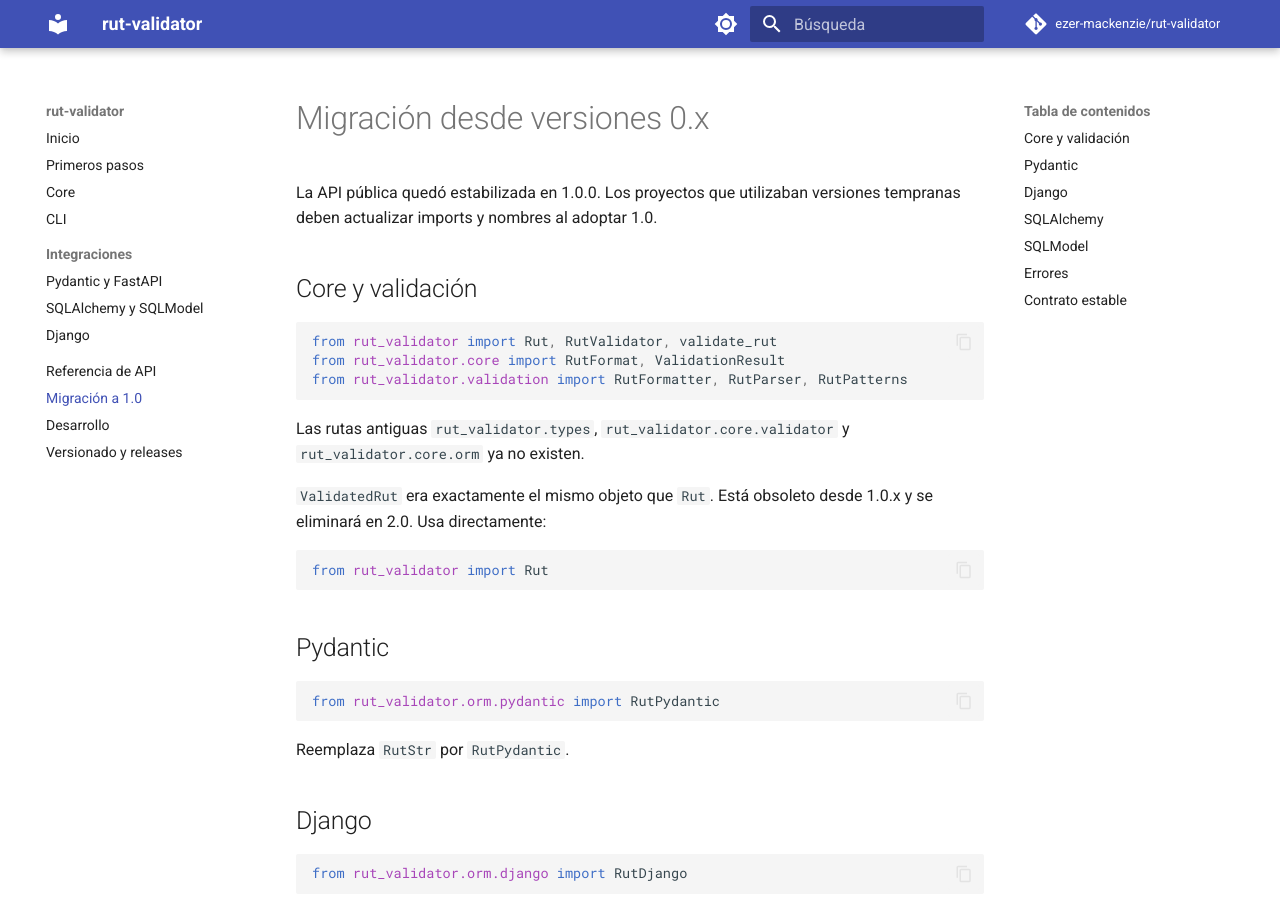
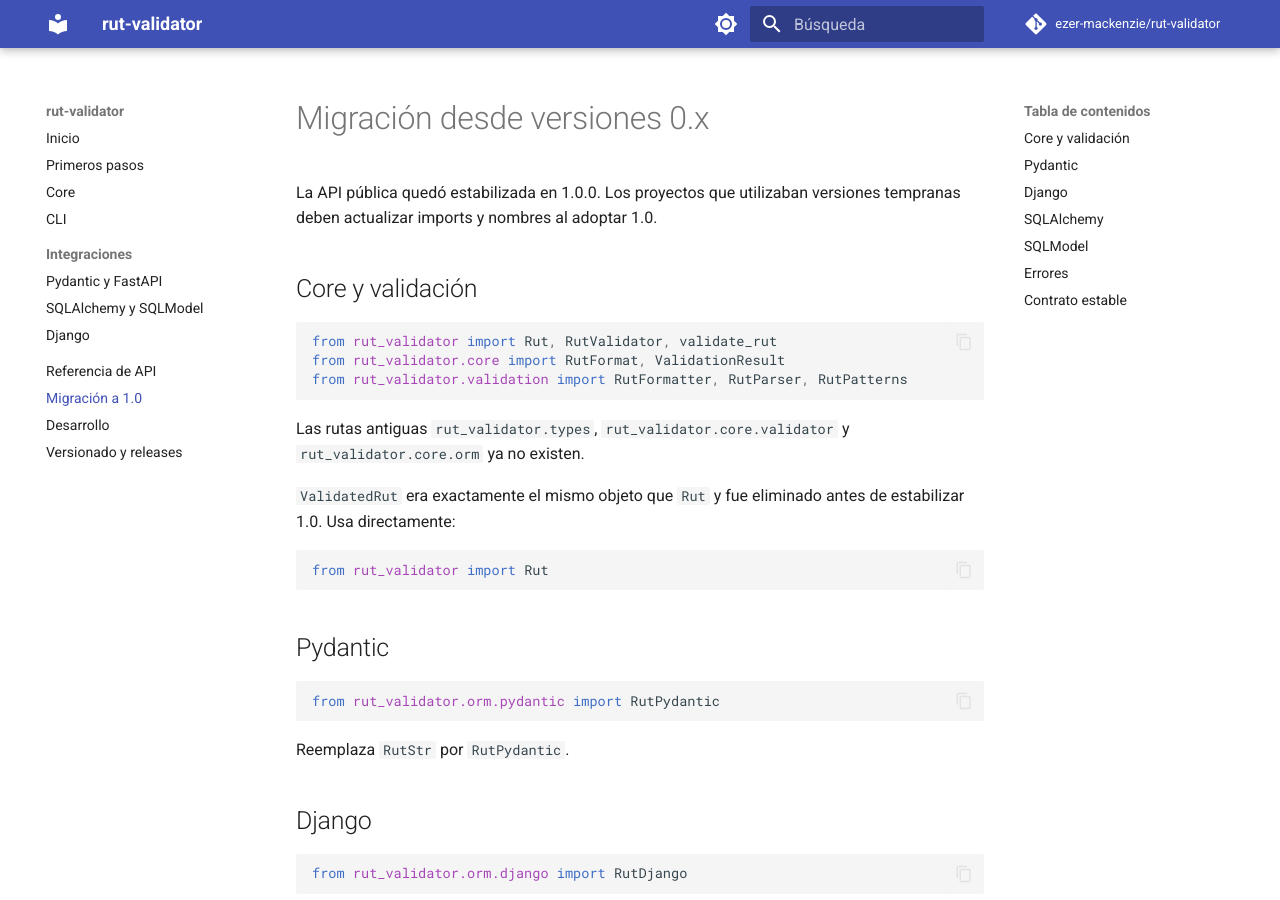
Before and after one commit to ezer-mackenzie/rut-validator, an MkDocs documentation site: the page built from docs/migration-1.md, in a window 1280 px wide and 900 px high. Built offline with MkDocs 1.6.1 and Material for MkDocs 9.7.7, drawn with Linux system fonts in a browser that asks for light colours; comment, search, counter and statistics services are not loaded.

Commit message:
fix(api): remove redundant ValidatedRut before stable release

````diff
--- a/docs/migration-1.md
+++ b/docs/migration-1.md
@@ -14,8 +14,8 @@ from rut_validator.validation import RutFormatter, RutParser, RutPatterns
 Las rutas antiguas `rut_validator.types`, `rut_validator.core.validator` y
 `rut_validator.core.orm` ya no existen.
 
-`ValidatedRut` era exactamente el mismo objeto que `Rut`. Está obsoleto desde
-1.0.x y se eliminará en 2.0. Usa directamente:
+`ValidatedRut` era exactamente el mismo objeto que `Rut` y fue eliminado antes
+de estabilizar 1.0. Usa directamente:
 
 ```python
 from rut_validator import Rut
````
Also changed, not shown: CHANGELOG.md (+5 -9 lines), src/rut_validator/__init__.py (+0 -13 lines), 1 other file.
